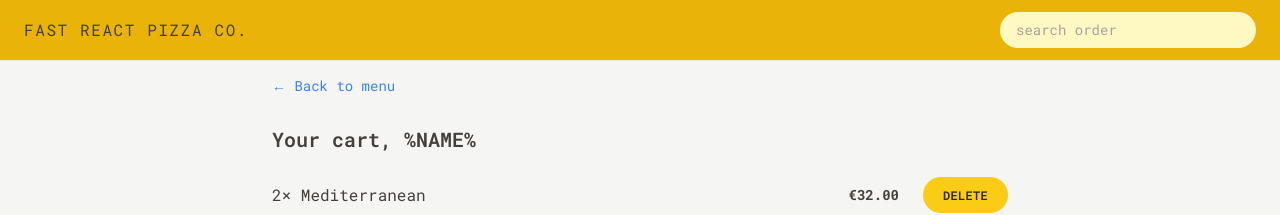
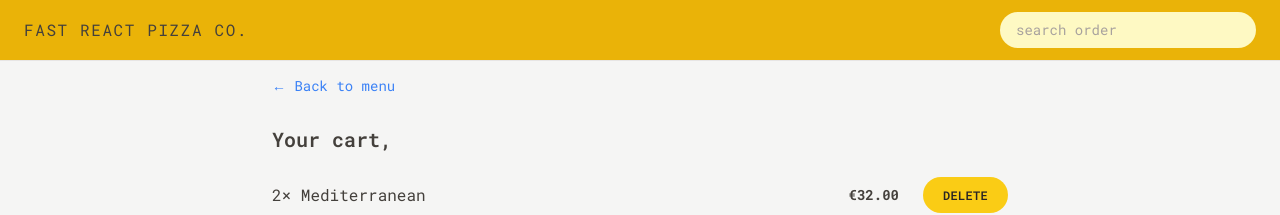
Before and after one commit to olaniyansheyi/fastest-pizza-app, a React (Vite) app: page /cart in a window 1280 px wide. Shown: the top 215 px of the page. Built offline with nearby package versions, Linux system fonts and the light colour scheme.

Commit message:
new feature

```diff
--- a/src/features/cart/Cart.jsx
+++ b/src/features/cart/Cart.jsx
@@ -2,7 +2,7 @@
 import LinkButton from '../../ui/LinkButton';
 import Button from '../../ui/Button';
 import CartItem from '../cart/CartItem'
-
+import { useSelector } from 'react-redux';
 const fakeCart = [
   {
     pizzaId: 12,
@@ -30,11 +30,13 @@
 function Cart() {
   const cart = fakeCart;
 
+const userName = useSelector(store => store.user.userName);
+
   return (
     <div className=' px-4 py-3'>
       <LinkButton to="/menu" >&larr; Back to menu</LinkButton>
 
-      <h2 className='mt-7 text-xl font-semibold'>Your cart, %NAME%</h2>
+      <h2 className='mt-7 text-xl font-semibold'>Your cart, { userName}</h2>
 
       <ul className='divide-y divide-stone-200 border-b mt-3'>
         {cart.map(item => < CartItem item={item} key={item.key} />)}
--- a/src/features/order/CreateOrder.jsx
+++ b/src/features/order/CreateOrder.jsx
@@ -1,6 +1,8 @@
 import { Form, redirect, useActionData, useNavigation } from "react-router-dom";
 import { createOrder } from "../../services/apiRestaurant";
 import Button from "../../ui/Button";
+
+import { useSelector } from 'react-redux';
 
 // https://uibakery.io/regex-library/phone-number
 const isValidPhone = (str) =>
@@ -39,6 +41,8 @@
 
   const formErrors = useActionData();
 
+  const userName = useSelector(store => store.user.userName);
+
   // const [withPriority, setWithPriority] = useState(false);
   const cart = fakeCart;
 
@@ -49,7 +53,7 @@
       <Form method="POST">
         <div className="mb-5 flex gap-2 flex-col sm:flex-row sm:items-center">
           <label className="sm:basis-40">First Name</label>
-          <input type="text" name="customer" required className="input grow "  />
+          <input type="text" name="customer" required defaultValue={userName} className="input grow "  />
         </div>
 
         <div className="mb-5 flex gap-2 flex-col sm:flex-row sm:items-center">
@@ -97,6 +101,8 @@
   const formData = await request.formData();
   const data = Object.fromEntries(formData);
 
+
+
   // console.log(data);
 
   const order = {
--- a/src/features/user/CreateUser.jsx
+++ b/src/features/user/CreateUser.jsx
@@ -1,11 +1,23 @@
 import { useState } from 'react';
 import Button from '../../ui/Button';
+import { useDispatch } from 'react-redux';
+import { updateName } from './userSlice';
+import { useNavigate } from 'react-router-dom';
 
 function CreateUser() {
   const [username, setUsername] = useState('');
+  const navigate = useNavigate();
+
+  const dispatch = useDispatch();
 
   function handleSubmit(e) {
     e.preventDefault();
+
+    if (!username) return;
+
+    dispatch(updateName(username))
+    setUsername('');
+    navigate('/menu')
   }
 
   return (
--- a/src/ui/Home.jsx
+++ b/src/ui/Home.jsx
@@ -1,6 +1,11 @@
 import CreateUser from '../features/user/CreateUser';
+import userSlice from '../features/user/userSlice';
+import Button from './Button';
+import { useSelector } from 'react-redux';
+
 
 function Home() {
+  const userName = useSelector(store => store.user.userName);
   return (
     <div className='my-10 sm:my-10 text-center px-4'>
       <h1 className=" text-xl font-semibold mb-8">
@@ -8,7 +13,7 @@
         <br />
        <span className="text-yellow-500 "> Straight out of the oven, straight to you.</span>
       </h1>
-      <CreateUser />
+      {userName === '' ? <CreateUser /> : <Button to='/menu' type='primary'>Continue ordering, {userName}</Button>}
     </div>
   );
 }
```
